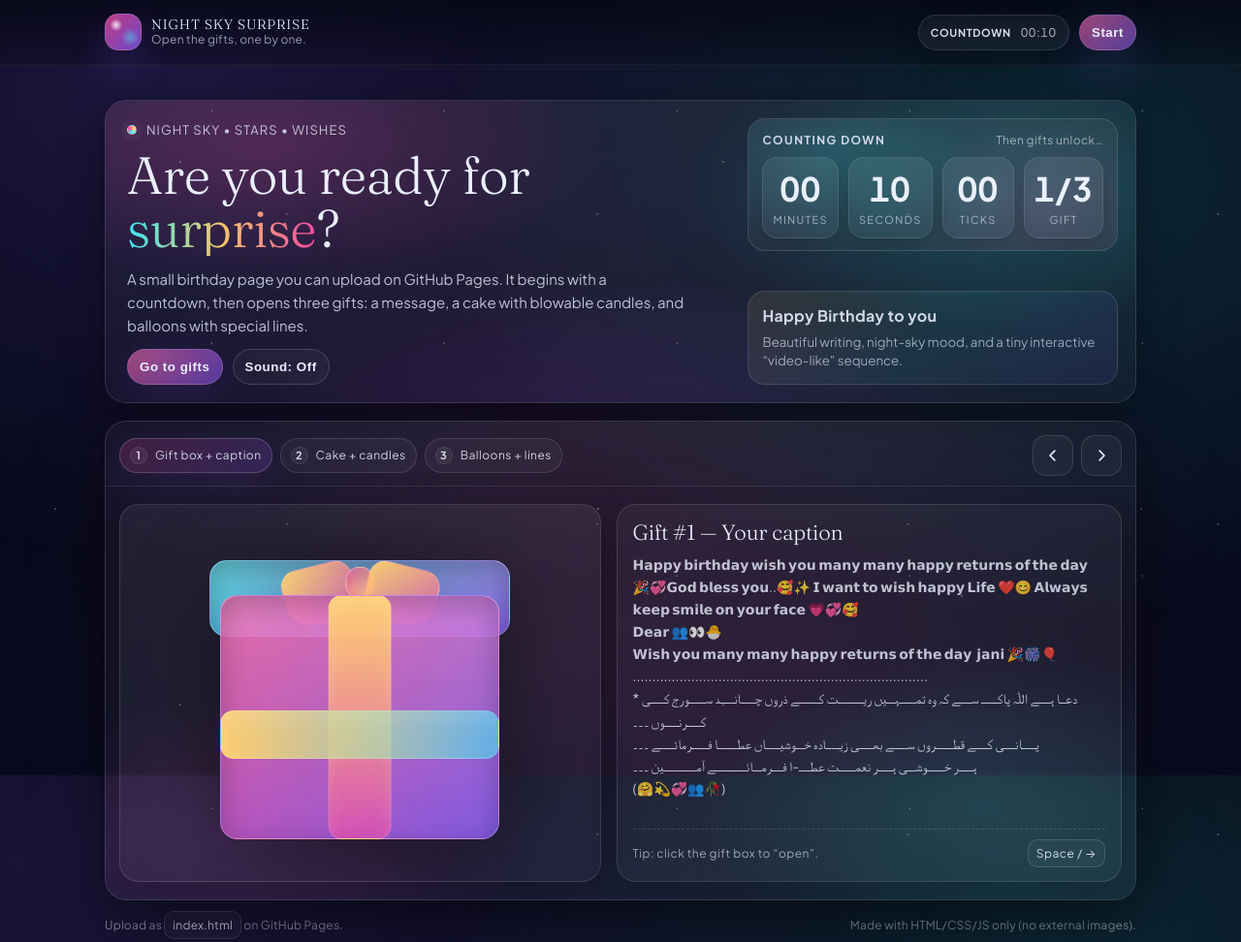
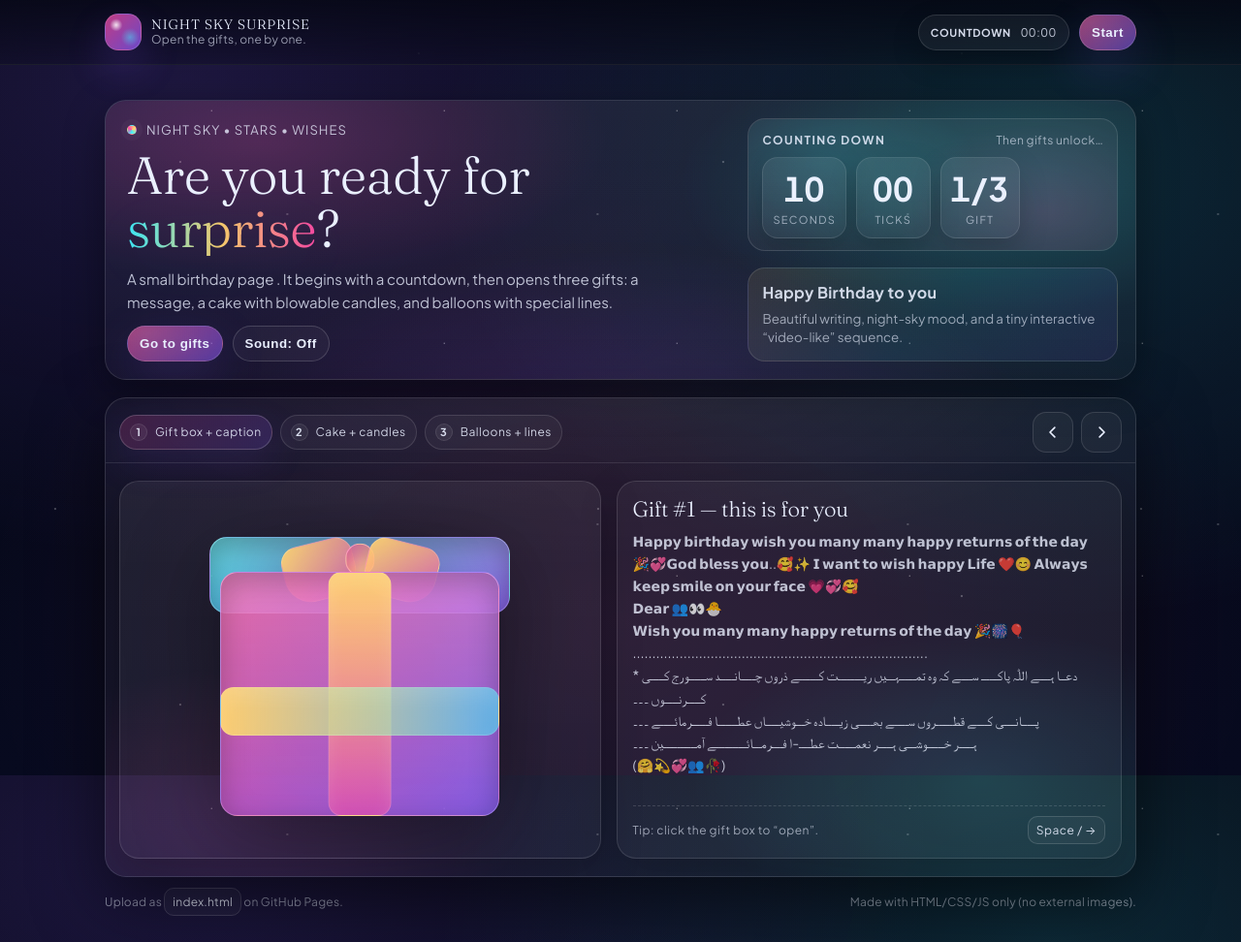
Before and after one commit to mahitariq-2/surprise, a plain HTML site: page index.html in a window 1280 px wide. Shown: the top 972 px of the page at 97% size. Drawn offline with Linux system fonts and the light colour scheme.

Commit message:
index.html

```diff
--- a/index.html
+++ b/index.html
@@ -929,7 +929,7 @@
         <div class="heroLeft">
           <div class="kicker"><span class="dot" aria-hidden="true"></span> Night sky • stars • wishes</div>
           <h2 class="title">Are you ready for <span class="script">surprise</span>?</h2>
-          <p class="sub">A small birthday page you can upload on GitHub Pages. It begins with a countdown, then opens three gifts: a message, a cake with blowable candles, and balloons with special lines.</p>
+          <p class="sub">A small birthday page . It begins with a countdown, then opens three gifts: a message, a cake with blowable candles, and balloons with special lines.</p>
 
           <div class="heroActions">
             <button class="btn" id="openStageBtn" type="button">Go to gifts</button>
@@ -944,7 +944,7 @@
               <div class="hint" id="countHint">Then gifts unlock…</div>
             </div>
             <div class="digits" aria-live="polite">
-              <div class="digit"><b id="mm">00</b><span>Minutes</span></div>
+
               <div class="digit"><b id="ss">10</b><span>Seconds</span></div>
               <div class="digit"><b id="ms">00</b><span>Ticks</span></div>
               <div class="digit"><b id="step">1/3</b><span>Gift</span></div>
@@ -993,10 +993,10 @@
           </div>
 
           <article class="copy">
-            <h3>Gift #1 — Your caption</h3>
+            <h3>Gift #1 — this is for you</h3>
             <p id="captionText">𝗛𝗮𝗽𝗽𝘆 𝗯𝗶𝗿𝘁𝗵𝗱𝗮𝘆 𝘄𝗶𝘀𝗵 𝘆𝗼𝘂 𝗺𝗮𝗻𝘆 𝗺𝗮𝗻𝘆 𝗵𝗮𝗽𝗽𝘆 𝗿𝗲𝘁𝘂𝗿𝗻𝘀 𝗼𝗳 𝘁𝗵𝗲 𝗱𝗮𝘆 🎉💞𝗚𝗼𝗱 𝗯𝗹𝗲𝘀𝘀 𝘆𝗼𝘂..🥰✨ 𝗜 𝘄𝗮𝗻𝘁 𝘁𝗼 𝘄𝗶𝘀𝗵 𝗵𝗮𝗽𝗽𝘆 𝗟𝗶𝗳𝗲 ❤️😊 𝗔𝗹𝘄𝗮𝘆𝘀 𝗸𝗲𝗲𝗽 𝘀𝗺𝗶𝗹𝗲 𝗼𝗻 𝘆𝗼𝘂𝗿 𝗳𝗮𝗰𝗲 💗💞🥰
 𝗗𝗲𝗮𝗿 👥👀🐣
-𝗪𝗶𝘀𝗵 𝘆𝗼𝘂 𝗺𝗮𝗻𝘆 𝗺𝗮𝗻𝘆 𝗵𝗮𝗽𝗽𝘆 𝗿𝗲𝘁𝘂𝗿𝗻𝘀 𝗼𝗳 𝘁𝗵𝗲 𝗱𝗮𝘆  𝗷𝗮𝗻𝗶 🎉🎆🎈
+𝗪𝗶𝘀𝗵 𝘆𝗼𝘂 𝗺𝗮𝗻𝘆 𝗺𝗮𝗻𝘆 𝗵𝗮𝗽𝗽𝘆 𝗿𝗲𝘁𝘂𝗿𝗻𝘀 𝗼𝗳 𝘁𝗵𝗲 𝗱𝗮𝘆 🎉🎆🎈
 ............................................................................
 * دعــا ہــــے اللّٰہ پاکــــــ ســــے کہ وہ تمــــــہـــیں ریـــــــــت کـــــــے ذروں چـــــانـــــد ســــــورج کـــــی کـــــرنـــــوں ۔۔۔
 پـــــانــــی کــــے قطــــــروں ســـــے بھـــــی زیـــــادہ خـــوشیـــــاں عطـــــــا فــــــرمائـــــے ۔۔۔
```
